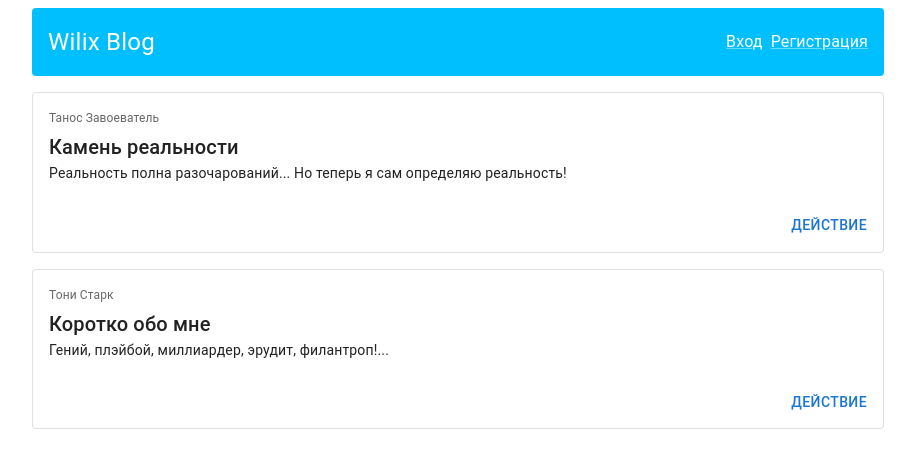
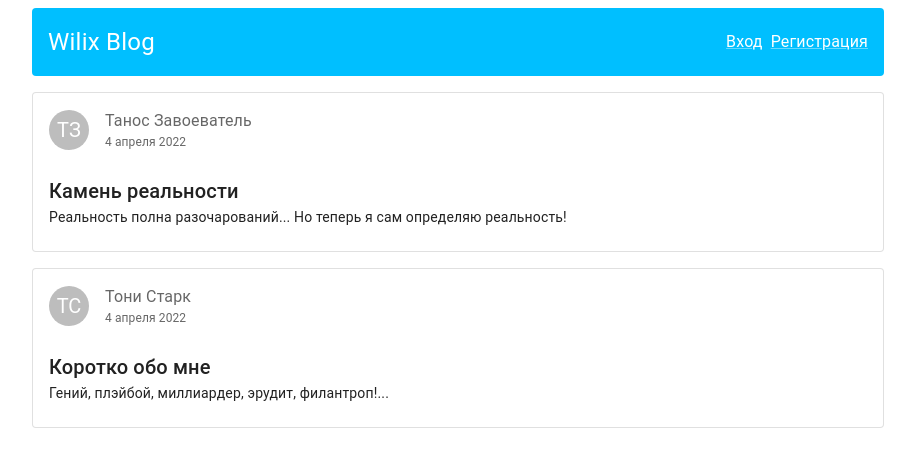
Before and after one commit to SergeyLebidko/wilix_taks_5, a React (Create React App) app: page / in a window 1280 px wide. Shown: the top 468 px of the page, without its empty margins (182-1097 px from the left). Built offline with nearby package versions, Linux system fonts and the light colour scheme.

Commit message:
Add post card component

```diff
--- a/src/components/App/App.tsx
+++ b/src/components/App/App.tsx
@@ -9,7 +9,6 @@ import Register from '../pages/Register/Register';
 import CreatePost from '../pages/CreatePost/CreatePost';
 import Logout from '../pages/Logout/Logout';
 import NoMatch from '../pages/NoMatch/NoMatch';
-import Preloader from '../common/Preloader/Preloader';
 import {LOGGED_USER_NAME} from '../../settings';
 import {TUser} from '../../backend/types';
 import {
@@ -20,6 +19,7 @@ import {
     loadPostTagList,
     loggedUserSlice, loggedUserSelector, allListDoneSelector, loggedUserStatusSelector
 } from '../../store';
+import {Box, CircularProgress} from "@mui/material";
 
 const {setLoggedUser} = loggedUserSlice.actions;
 
@@ -54,7 +54,21 @@ const App: React.FC = () => {
         setHasAllDataLoad(oldValue => oldValue || (allListDone && loggedUserStatus === 'done'));
     }, [allListDone, loggedUserStatus]);
 
-    if (!hasAllDataLoad) return <Preloader fullscreen/>;
+    // Пока не загружены все необходимые данные - показываем пользователю прелоадер
+    if (!hasAllDataLoad) return (
+        <Box sx={{
+            display: 'flex',
+            justifyContent: 'center',
+            alignItems: 'center',
+            position: 'fixed',
+            top: 0,
+            left: 0,
+            width: '100%',
+            height: '100%'
+        }}>
+            <CircularProgress/>
+        </Box>
+    );
 
     return (
         <Routes>
@@ -62,8 +76,8 @@ const App: React.FC = () => {
                 <Route index element={<Main/>}/>
                 <Route path='register' element={loggedUser ? <Navigate to='/'/> : <Register/>}/>
                 <Route path='login' element={loggedUser ? <Navigate to='/'/> : <Login/>}/>
-                <Route path='logout' element={loggedUser ? <Logout/> :  <Navigate to='/'/>}/>
-                <Route path='create_post' element={loggedUser ? <CreatePost/> :  <Navigate to='/login'/>}/>
+                <Route path='logout' element={loggedUser ? <Logout/> : <Navigate to='/'/>}/>
+                <Route path='create_post' element={loggedUser ? <CreatePost/> : <Navigate to='/login'/>}/>
                 <Route path="*" element={<NoMatch/>}/>
             </Route>
         </Routes>
--- /dev/null
+++ b/src/components/common/PostCard/PostCard.tsx
@@ -0,0 +1,98 @@
+import React, {useState} from 'react';
+import {useDispatch, useSelector} from 'react-redux';
+import {Avatar, Box, Card, CardContent, CircularProgress, Fab, Stack, Typography} from '@mui/material';
+import ClearIcon from '@mui/icons-material/Clear';
+
+import {TPost, TUser} from '../../../backend/types';
+import {loggedUserSelector, removePost, userListSelector} from '../../../store';
+import {getDateStringForTimestamp} from '../../../utils';
+
+type PostCardProps = {
+    post: TPost
+}
+
+const PostCard: React.FC<PostCardProps> = ({post}) => {
+    const dispatch = useDispatch();
+    const userList = useSelector(userListSelector);
+    const loggedUser = useSelector(loggedUserSelector);
+    const [hasRemoveProcess, setHasRemoveProcess] = useState<boolean>(false);
+
+    const user = userList.find(user => user.id === post.user_id) as TUser;
+
+    const removePostHandler = () => {
+        setHasRemoveProcess(true);
+        dispatch(removePost({id: post.id as number}));
+    };
+
+    return (
+        <Card key={post.id} variant="outlined">
+            <CardContent>
+                <Stack direction="row" spacing={2}
+                       sx={{justifyContent: 'flex-start', alignItems: 'center', marginBottom: '1.5em'}}>
+                    {user.avatar ?
+                        <Avatar
+                            alt="Avatar"
+                            src={user.avatar}
+                        />
+                        :
+                        <Avatar>
+                            {user.first_name[0]}{user.last_name[0]}
+                        </Avatar>
+                    }
+                    <Stack>
+                        <Typography sx={{fontSize: 16, m: 0}} color="text.secondary" gutterBottom>
+                            {`${user.first_name} ${user.last_name}`}
+                        </Typography>
+                        <Typography sx={{fontSize: 12, m: 0}} color="text.secondary" gutterBottom>
+                            {getDateStringForTimestamp(post.dt_created)}
+                        </Typography>
+                    </Stack>
+                    {(function () {
+                        if ((loggedUser !== null && post.user_id === loggedUser.id)) {
+                            if (hasRemoveProcess) {
+                                return (
+                                    <Box sx={{display: 'flex', marginLeft: 'auto!important'}}>
+                                        <CircularProgress/>
+                                    </Box>
+                                );
+                            } else {
+                                return (
+                                    <Fab
+                                        size="small"
+                                        color="secondary"
+                                        aria-label="add"
+                                        onClick={removePostHandler}
+                                        sx={{
+                                            backgroundColor: 'coral',
+                                            borderColor: 'black',
+                                            color: 'white',
+                                            boxShadow: 'none',
+                                            transition: 'all 300ms',
+                                            marginLeft: 'auto!important',
+                                            '&:active': {
+                                                boxShadow: 'none'
+                                            },
+                                            '&:hover': {
+                                                transform: 'scale(1.1)',
+                                                backgroundColor: 'red'
+                                            }
+                                        }}>
+                                        <ClearIcon/>
+                                    </Fab>
+                                );
+                            }
+                        }
+                    })()}
+                </Stack>
+                <Typography variant="h6" component="div">
+                    {post.title}
+                </Typography>
+                <Typography variant="body2">
+                    {post.text}
+                </Typography>
+            </CardContent>
+        </Card>
+    );
+};
+
+export default PostCard;
--- a/src/components/common/PostList/PostList.tsx
+++ b/src/components/common/PostList/PostList.tsx
@@ -1,42 +1,15 @@
 import React from 'react';
-import {Button, Card, CardActions, CardContent, Typography} from '@mui/material';
 import {useSelector} from 'react-redux';
 
-import {postListSelector, userListSelector} from '../../../store';
-import {TUser} from "../../../backend/types";
+import {postListSelector} from '../../../store';
+import PostCard from '../PostCard/PostCard';
 
 const PostList: React.FC = () => {
-    const userList = useSelector(userListSelector);
     const postList = useSelector(postListSelector);
-
-    const getUserName = (id: number): string => {
-        const user = userList.find(user => user.id === id) as TUser;
-        return `${user.first_name} ${user.last_name}`;
-    };
 
     return (
         <>
-            {postList.map(
-                post =>
-                    <Card key={post.id} variant="outlined">
-                        <CardContent>
-                            <Typography sx={{fontSize: 12}} color="text.secondary" gutterBottom>
-                                {getUserName(post.user_id)}
-                            </Typography>
-                            <Typography variant="h6" component="div">
-                                {post.title}
-                            </Typography>
-                            <Typography variant="body2">
-                                {post.text}
-                            </Typography>
-                        </CardContent>
-                        <CardActions sx={{justifyContent: 'flex-end'}}>
-                            <Button>
-                                Действие
-                            </Button>
-                        </CardActions>
-                    </Card>
-            )}
+            {postList.map(post => <PostCard key={post.id} post={post}/>)}
         </>
     );
 };
--- a/src/components/common/Preloader/Preloader.tsx
+++ /dev/null
@@ -1,33 +0,0 @@
-import React from 'react';
-import {Box, CircularProgress} from '@mui/material';
-
-type PreloaderProps = {
-    fullscreen: boolean
-}
-
-const Preloader: React.FC<PreloaderProps> = ({fullscreen = false}) => {
-    return (
-        <Box sx={[
-            {
-                display: 'flex',
-                justifyContent: 'center',
-                alignItems: 'center'
-            },
-            fullscreen ? {
-                position: 'fixed',
-                zIndex: '10000',
-                top: 0,
-                left: 0,
-                width: '100vw',
-                height: '100vh',
-            } : {
-                width: '100%',
-                height: '100%'
-            }
-        ]}>
-            <CircularProgress/>
-        </Box>
-    );
-}
-
-export default Preloader;
--- a/src/components/pages/CreatePost/CreatePost.tsx
+++ b/src/components/pages/CreatePost/CreatePost.tsx
@@ -70,6 +70,7 @@ const CreatePost: React.FC = () => {
                 variant="outlined"
                 required
                 value={formData.title}
+                disabled={hasPostListPending}
                 onChange={fieldChangeHandler('title')}
             />
             <TextField
@@ -78,6 +79,7 @@ const CreatePost: React.FC = () => {
                 multiline
                 rows={8}
                 value={formData.text}
+                disabled={hasPostListPending}
                 onChange={fieldChangeHandler('text')}
             />
             <LoadingButton
--- a/src/store.ts
+++ b/src/store.ts
@@ -5,7 +5,7 @@ import {
     TComment,
     TLoginOpt,
     TPost,
-    TPostTag,
+    TPostTag, TQueryOpt,
     TRegisterOpt,
     TTag,
     TUrls,
@@ -58,6 +58,13 @@ export const createPost = createAsyncThunk(
     }
 );
 
+export const removePost = createAsyncThunk(
+    'remove_post',
+    async (options: TQueryOpt) => {
+        return backend.fetch(TUrls.RemovePost, options);
+    }
+)
+
 export const postListSlice = createSlice({
     name: 'post_list',
     initialState: {
@@ -80,6 +87,13 @@ export const postListSlice = createSlice({
             .addCase(createPost.fulfilled, (state, action) => {
                 state.status = 'done';
                 state.data.push(action.payload as TPost);
+            })
+            .addCase(removePost.pending, state => {
+                state.status = 'pending';
+            })
+            .addCase(removePost.fulfilled, (state, action) => {
+                state.status = 'done';
+                state.data = (state.data as any[]).filter(post => (post as TPost).id !== (action.payload as TPost).id);
             });
     }
 });
--- a/src/utils.tsx
+++ b/src/utils.tsx
@@ -19,3 +19,25 @@ export function createPassword(): string {
     } while (buffer.length);
     return result.join('');
 }
+
+export function getDateStringForTimestamp(timestamp: number): string {
+    const monthList = [
+        'января',
+        'февраля',
+        'марта',
+        'апреля',
+        'мая',
+        'июня',
+        'июля',
+        'августа',
+        'сентября',
+        'октября',
+        'ноября',
+        'декабря'
+    ];
+    const date = new Date(timestamp);
+    const d = '' + date.getDate();
+    const m = monthList[date.getMonth()];
+    const y = '' + date.getFullYear();
+    return `${d} ${m} ${y}`;
+}
```
